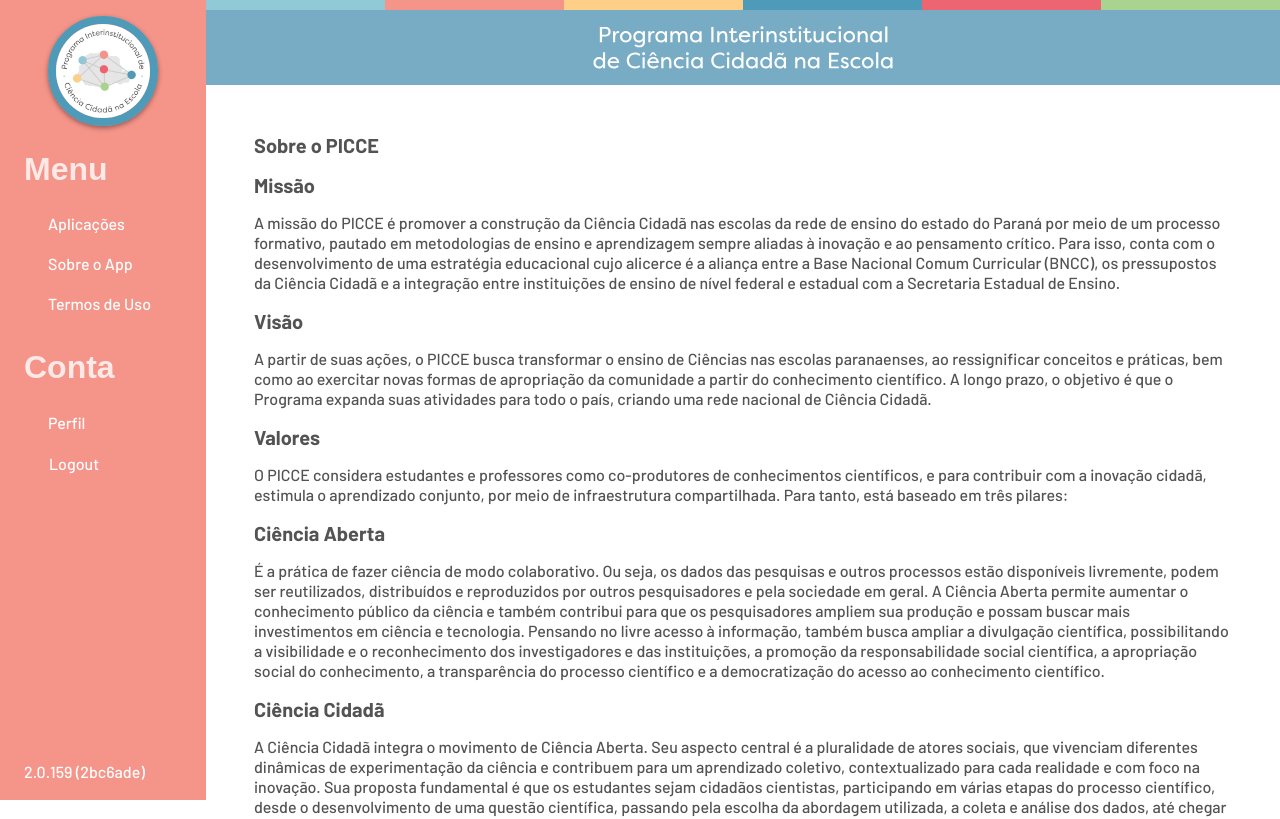
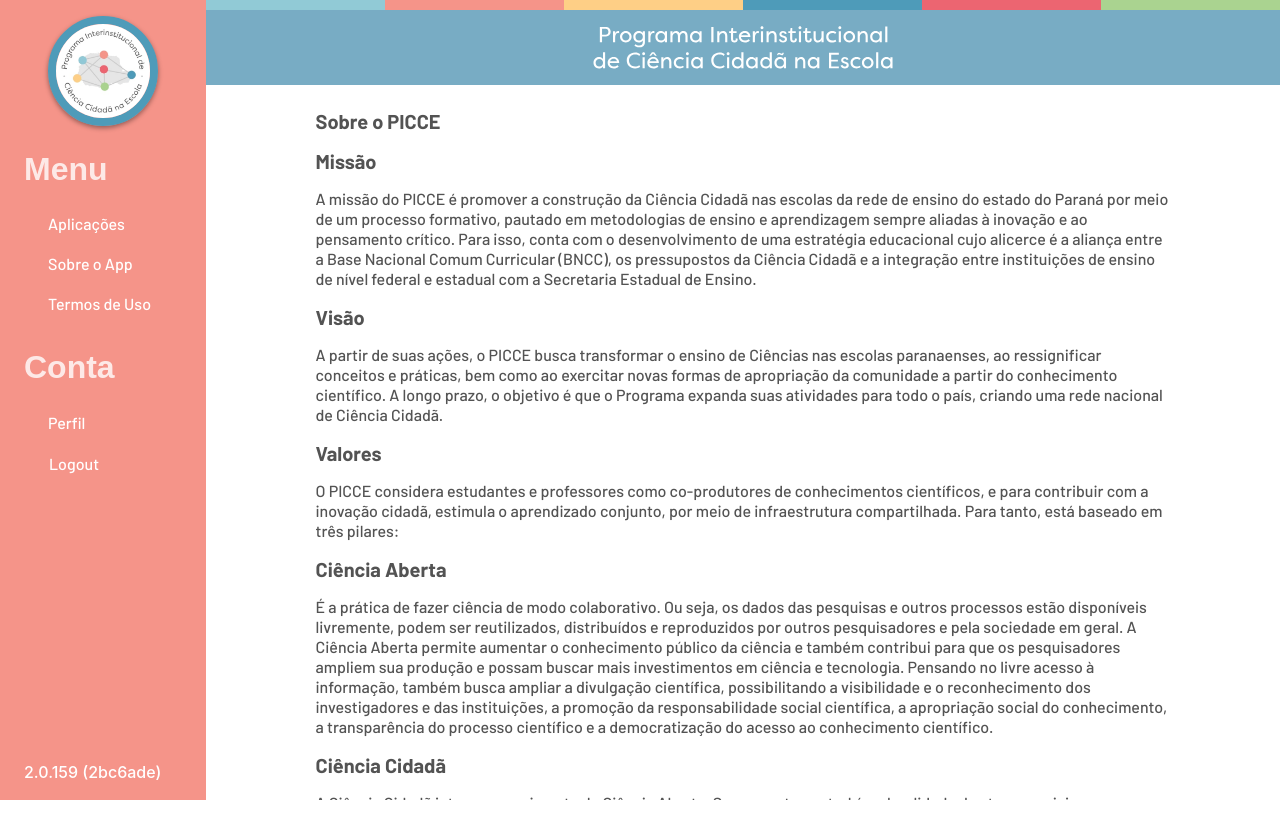
Before and after one commit to VRI-UFPR/CienciaNaEscola, a React (Create React App) app: page /about in a window 1280 px wide. Shown: the top 819 px of the page. Built offline with nearby package versions, Linux system fonts and the light colour scheme; a web font is replaced by a local one.

Commit message:
#485 [FIX]: Correção de rolagem da página de informações

```diff
--- a/src/pages/InfosPage.jsx
+++ b/src/pages/InfosPage.jsx
@@ -20,6 +20,7 @@ import { AuthContext } from '../contexts/AuthContext';
 import baseUrl from '../contexts/RouteContext';
 import axios from 'axios';
 import { LayoutContext } from '../contexts/LayoutContext';
+import CustomContainer from '../components/CustomContainer';
 
 const infosPageStyles = `
     .bg-coral-red {
@@ -78,9 +79,9 @@ function InfosPage(props) {
     };
 
     return (
-        <div className={`d-flex flex-column font-barlow vh-100`}>
-            <div className="row flex-grow-1 m-0">
-                <div className={`col-auto bg-coral-red ${showSidebar ? 'd-flex position-lg-sticky vh-100 top-0' : 'd-lg-none'}  p-0`}>
+        <div className="d-flex flex-column vh-100 overflow-hidden">
+            <div className="row align-items-stretch h-100 g-0">
+                <div className={`col-auto bg-coral-red ${showSidebar ? 'd-flex position-lg-sticky top-0' : 'd-lg-none'}`}>
                     <div
                         className={`${showNavTogglerDesktop ? 'offcanvas' : 'offcanvas-lg'} offcanvas-start bg-coral-red w-auto d-flex`}
                         tabIndex="-1"
@@ -89,40 +90,29 @@ function InfosPage(props) {
                         <Sidebar showExitButton={false} />
                     </div>
                 </div>
-                <div className="col d-flex flex-column bg-white p-0">
+                <div className="col d-flex flex-column h-100">
                     <NavBar showNavTogglerMobile={showNavTogglerMobile} showNavTogglerDesktop={showNavTogglerDesktop} />
-                    <div className="container-fluid d-flex flex-column flex-grow-1 p-4 p-lg-5">
+                    <CustomContainer className="font-barlow flex-grow-1 overflow-y-scroll p-4" df="12" md="10">
                         <div className="d-flex flex-column flex-grow-1">
                             <MarkdownText text={content} />
                         </div>
-                        <div className="row justify-content-center pt-4 m-0">
-                            <div className="col-8 col-lg-4 p-0">
-                                <div className="row m-0">
-                                    <div className="col-6 p-0 pe-2">
+                        <div className={`row justify-content-center justify-content-lg-start gx-2 mt-4 ${showAccept ? '' : 'd-none'}`}>
+                            <div className="col-5 col-sm-3 col-xl-2">
                                 <TextButton
                                     role="link"
                                     onClick={() => {
                                         logout();
                                         navigate(isDashboard ? '/dash' : '/');
                                     }}
-                                            className={showAccept ? '' : 'd-none'}
                                     hsl={[37, 98, 76]}
                                     text="Voltar"
                                 />
                             </div>
-                                    <div className="col-6 p-0">
-                                        <TextButton
-                                            role="link"
-                                            onClick={handleTermsAcceptance}
-                                            className={showAccept ? '' : 'd-none'}
-                                            hsl={[97, 43, 70]}
-                                            text="Aceitar"
-                                        />
+                            <div className="col-5 col-sm-3 col-xl-2">
+                                <TextButton role="link" onClick={handleTermsAcceptance} hsl={[97, 43, 70]} text="Aceitar" />
                             </div>
                         </div>
-                            </div>
-                        </div>
-                    </div>
+                    </CustomContainer>
                 </div>
             </div>
             <style>{infosPageStyles}</style>
```
Lines whose indentation alone changed are shown as unchanged.
